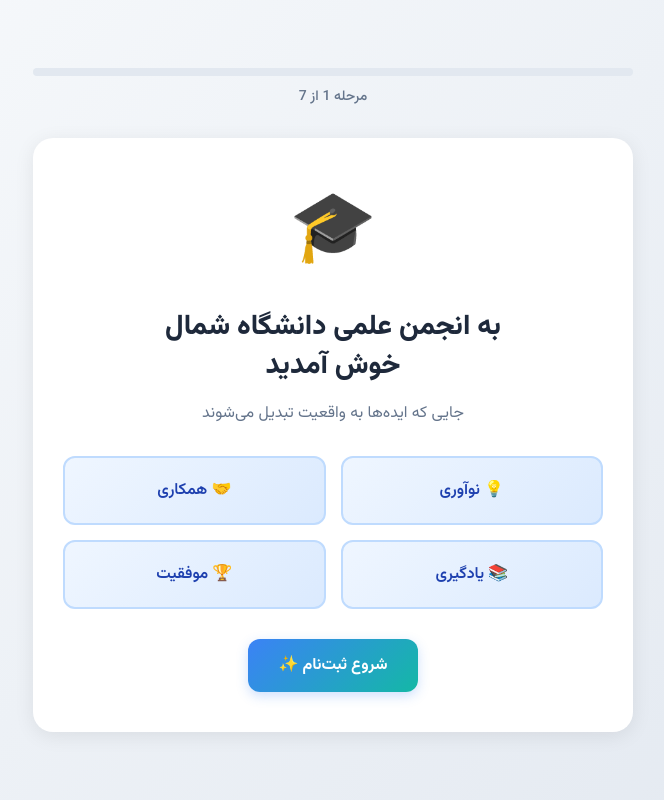
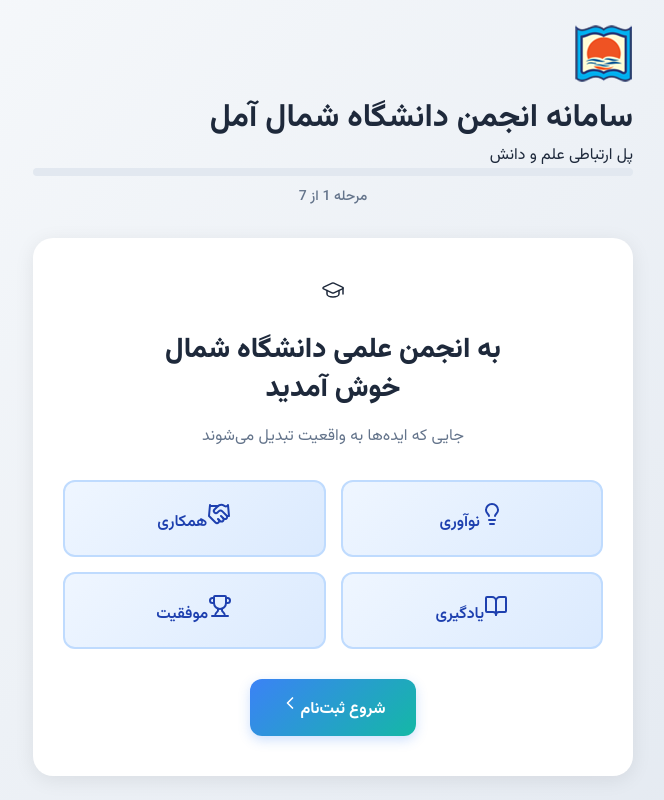
Before and after one commit to arman-shahhoseini/ShomalUniversity_AnjomanSystem, a React (Vite) app in the folder frontend/: page / in a window 1280 px wide. Shown: the whole page, without its empty margins (307-971 px from the left). Built offline with nearby package versions, Linux system fonts and the light colour scheme; no server answers.

Commit message:
auto-commit for 52219458-06c4-4c40-ab93-fb21eb964106

```diff
--- a/frontend/src/App.jsx
+++ b/frontend/src/App.jsx
@@ -1,5 +1,22 @@
 import React, { useState, useCallback } from 'react';
 import axios from 'axios';
+import {
+  GraduationCap,
+  Rocket,
+  Users,
+  Phone,
+  BookOpen,
+  Star,
+  PartyPopper,
+  Gift,
+  Home,
+  Lightbulb,
+  Handshake,
+  Target,
+  Trophy,
+  ChevronRight,
+  ChevronLeft
+} from 'lucide-react';
 
 const API_BASE_URL = import.meta.env.VITE_API_BASE_URL || 'http://localhost:8001/api/landing';
 
@@ -48,6 +65,17 @@ function App() {
   return (
     <div className="app-wrapper">
       <div className="container">
+        {/* Header with Logo */}
+        <div className="header">
+          <div className="logo-container">
+            <img src="/logo.png" alt="لوگو دانشگاه شمال" className="logo" />
+            <div className="header-text">
+              <h1 className="system-name">سامانه انجمن دانشگاه شمال آمل</h1>
+              <p className="header-subtitle">پل ارتباطی علم و دانش</p>
+            </div>
+          </div>
+        </div>
+
         {/* Progress Bar */}
         <div className="progress-wrapper">
           <div className="progress-bar">
@@ -59,37 +87,64 @@ function App() {
         {/* Content */}
         <div className="content">
           {currentStep === 0 && (
-            <div className="step">
-              <div className="icon">🎓</div>
+            <div className="step fade-in">
+              <div className="icon-wrapper">
+                <GraduationCap className="icon" strokeWidth={1.5} />
+              </div>
               <h1 className="title">به انجمن علمی دانشگاه شمال<br />خوش آمدید</h1>
               <p className="subtitle">جایی که ایده‌ها به واقعیت تبدیل می‌شوند</p>
               <div className="features">
-                <div className="feature">💡 نوآوری</div>
-                <div className="feature">🤝 همکاری</div>
-                <div className="feature">📚 یادگیری</div>
-                <div className="feature">🏆 موفقیت</div>
+                <div className="feature feature-1">
+                  <Lightbulb className="feature-icon" strokeWidth={2} />
+                  <span>نوآوری</span>
+                </div>
+                <div className="feature feature-2">
+                  <Handshake className="feature-icon" strokeWidth={2} />
+                  <span>همکاری</span>
+                </div>
+                <div className="feature feature-3">
+                  <BookOpen className="feature-icon" strokeWidth={2} />
+                  <span>یادگیری</span>
+                </div>
+                <div className="feature feature-4">
+                  <Trophy className="feature-icon" strokeWidth={2} />
+                  <span>موفقیت</span>
+                </div>
               </div>
-              <button className="btn-primary" onClick={handleNext}>شروع ثبت‌نام ✨</button>
+              <button className="btn-primary" onClick={handleNext}>
+                شروع ثبت‌نام
+                <ChevronLeft className="btn-icon" size={20} />
+              </button>
             </div>
           )}
 
           {currentStep === 1 && (
-            <div className="step">
-              <div className="icon">🚀</div>
+            <div className="step fade-in">
+              <div className="icon-wrapper">
+                <Rocket className="icon" strokeWidth={1.5} />
+              </div>
               <h2 className="title">انجمن علمی یعنی چه؟</h2>
               <div className="info-card">
                 <p>انجمن علمی دانشگاه شمال، محیطی است برای رشد علمی، فردی و اجتماعی دانشجویان. اینجا می‌توانید در پروژه‌های گروهی شرکت کنید، مهارت‌های جدید یاد بگیرید و با دانشجویان هم‌فکر ارتباط برقرار کنید.</p>
               </div>
               <div className="btn-row">
-                <button className="btn-secondary" onClick={handlePrev}>قبلی</button>
-                <button className="btn-primary" onClick={handleNext}>ادامه</button>
+                <button className="btn-secondary" onClick={handlePrev}>
+                  <ChevronRight className="btn-icon" size={20} />
+                  قبلی
+                </button>
+                <button className="btn-primary" onClick={handleNext}>
+                  ادامه
+                  <ChevronLeft className="btn-icon" size={20} />
+                </button>
               </div>
             </div>
           )}
 
           {currentStep === 2 && (
-            <div className="step">
-              <div className="icon">👤</div>
+            <div className="step fade-in">
+              <div className="icon-wrapper">
+                <Users className="icon" strokeWidth={1.5} />
+              </div>
               <h2 className="title">بیایید آشنا شویم</h2>
               <p className="subtitle">نام و نام خانوادگی خود را وارد کنید</p>
               <div className="form">
@@ -117,21 +172,27 @@ function App() {
                 </div>
               </div>
               <div className="btn-row">
-                <button className="btn-secondary" onClick={handlePrev}>قبلی</button>
+                <button className="btn-secondary" onClick={handlePrev}>
+                  <ChevronRight className="btn-icon" size={20} />
+                  قبلی
+                </button>
                 <button
                   className="btn-primary"
                   onClick={handleNext}
                   disabled={!formData.first_name || !formData.last_name}
                 >
                   بعدی
+                  <ChevronLeft className="btn-icon" size={20} />
                 </button>
               </div>
             </div>
           )}
 
           {currentStep === 3 && (
-            <div className="step">
-              <div className="icon">📱</div>
+            <div className="step fade-in">
+              <div className="icon-wrapper">
+                <Phone className="icon" strokeWidth={1.5} />
+              </div>
               <h2 className="title">راه ارتباطی</h2>
               <p className="subtitle">شماره تماس خود را وارد کنید</p>
               <div className="form">
@@ -149,21 +210,27 @@ function App() {
                 </div>
               </div>
               <div className="btn-row">
-                <button className="btn-secondary" onClick={handlePrev}>قبلی</button>
+                <button className="btn-secondary" onClick={handlePrev}>
+                  <ChevronRight className="btn-icon" size={20} />
+                  قبلی
+                </button>
                 <button
                   className="btn-primary"
                   onClick={handleNext}
                   disabled={!formData.phone || formData.phone.length < 10}
                 >
                   بعدی
+                  <ChevronLeft className="btn-icon" size={20} />
                 </button>
               </div>
             </div>
           )}
 
           {currentStep === 4 && (
-            <div className="step">
-              <div className="icon">🎯</div>
+            <div className="step fade-in">
+              <div className="icon-wrapper">
+                <Target className="icon" strokeWidth={1.5} />
+              </div>
               <h2 className="title">رشته تحصیلی</h2>
               <p className="subtitle">در چه رشته‌ای مشغول تحصیل هستید؟</p>
               <div className="form">
@@ -180,21 +247,27 @@ function App() {
                 </div>
               </div>
               <div className="btn-row">
-                <button className="btn-secondary" onClick={handlePrev}>قبلی</button>
+                <button className="btn-secondary" onClick={handlePrev}>
+                  <ChevronRight className="btn-icon" size={20} />
+                  قبلی
+                </button>
                 <button
                   className="btn-primary"
                   onClick={handleNext}
                   disabled={!formData.field_of_study}
                 >
                   بعدی
+                  <ChevronLeft className="btn-icon" size={20} />
                 </button>
               </div>
             </div>
           )}
 
           {currentStep === 5 && (
-            <div className="step">
-              <div className="icon">⭐</div>
+            <div className="step fade-in">
+              <div className="icon-wrapper">
+                <Star className="icon" strokeWidth={1.5} />
+              </div>
               <h2 className="title">علاقه‌مندی‌ها</h2>
               <p className="subtitle">به چه موضوعاتی علاقه دارید؟</p>
               <div className="form">
@@ -211,29 +284,40 @@ function App() {
                 </div>
               </div>
               <div className="btn-row">
-                <button className="btn-secondary" onClick={handlePrev}>قبلی</button>
+                <button className="btn-secondary" onClick={handlePrev}>
+                  <ChevronRight className="btn-icon" size={20} />
+                  قبلی
+                </button>
                 <button
                   className="btn-submit"
                   onClick={handleSubmit}
                   disabled={!formData.interests || isSubmitting}
                 >
-                  {isSubmitting ? '⏳ در حال ثبت...' : '✅ ثبت نام'}
+                  {isSubmitting ? 'در حال ثبت...' : 'ثبت نام'}
+                  {!isSubmitting && <ChevronLeft className="btn-icon" size={20} />}
                 </button>
               </div>
             </div>
           )}
 
           {currentStep === 6 && (
-            <div className="step">
-              <div className="icon success">🎉</div>
+            <div className="step fade-in">
+              <div className="icon-wrapper success">
+                <PartyPopper className="icon" strokeWidth={1.5} />
+              </div>
               <h2 className="title">تبریک!</h2>
               <p className="success-msg">ثبت‌نام شما با موفقیت انجام شد</p>
               <div className="info-card success">
-                <div className="icon small">🎁</div>
+                <div className="success-icon-wrapper">
+                  <Gift className="success-icon" strokeWidth={2} />
+                </div>
                 <h3>شما در قرعه‌کشی هدایای انجمن شرکت دارید!</h3>
                 <p>به زودی با شما تماس خواهیم گرفت</p>
               </div>
-              <a href="https://anjomanshomal.netlify.app/" className="btn-primary">بازگشت به صفحه اصلی 🏠</a>
+              <a href="https://anjomanshomal.netlify.app/" className="btn-primary">
+                <Home className="btn-icon" size={20} />
+                بازگشت به صفحه اصلی
+              </a>
             </div>
           )}
         </div>
```
